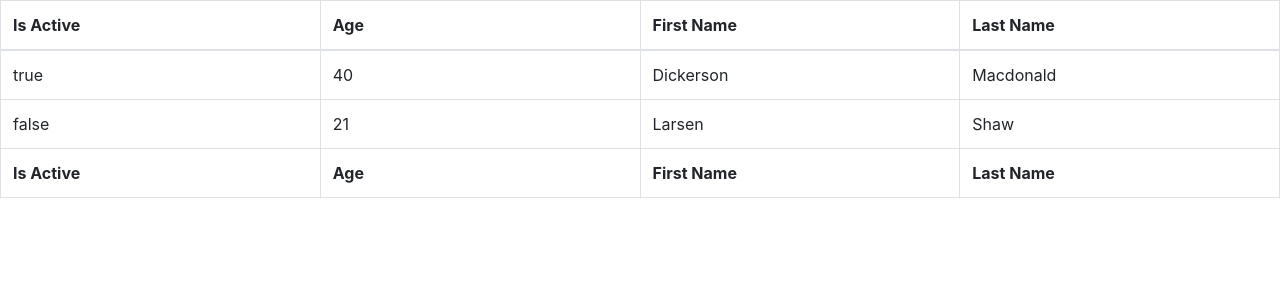
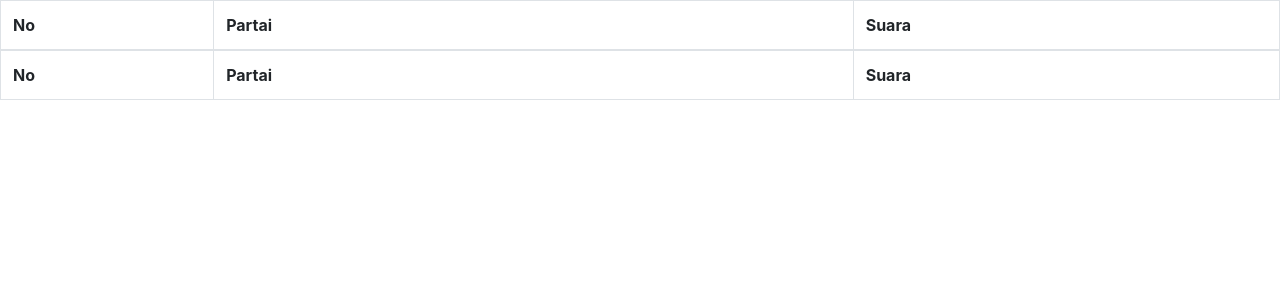
Before and after one commit to Syafiqq/sim-ballot, a Vue app: page / in a window 1280 px wide. Shown: the top 300 px of the page. Built offline with nearby package versions, Linux system fonts and the light colour scheme.

Commit message:
Fix fields

```diff
--- a/src/components/ChairPrediction.vue
+++ b/src/components/ChairPrediction.vue
@@ -1,18 +1,20 @@
 <template lang="pug">
-  b-table(responsive='', bordered='', outlined='', fixed='', footClone='', hover='', :items='items')
+  b-table(responsive='', bordered='', outlined='', footClone='', hover='', :items='items', :fields='fields')
 </template>
 
 <script>
-const items = [
-  {isActive: true, age: 40, first_name: 'Dickerson', last_name: 'Macdonald'},
-  {isActive: false, age: 21, first_name: 'Larsen', last_name: 'Shaw'},
-];
+const items = [];
 
 export default {
   name: "ChairPrediction",
   data () {
     return {
-      items: items
+      items: items,
+      fields: [
+        {key: 'no', label: 'No', thStyle: {width: '50px'}},
+        {key: 'partai', label: 'Partai', thStyle: {width: '150px'}},
+        {key: 'suara', label: 'Suara', thStyle: {width: '100px'}}
+      ]
     }
   }
 }
```
